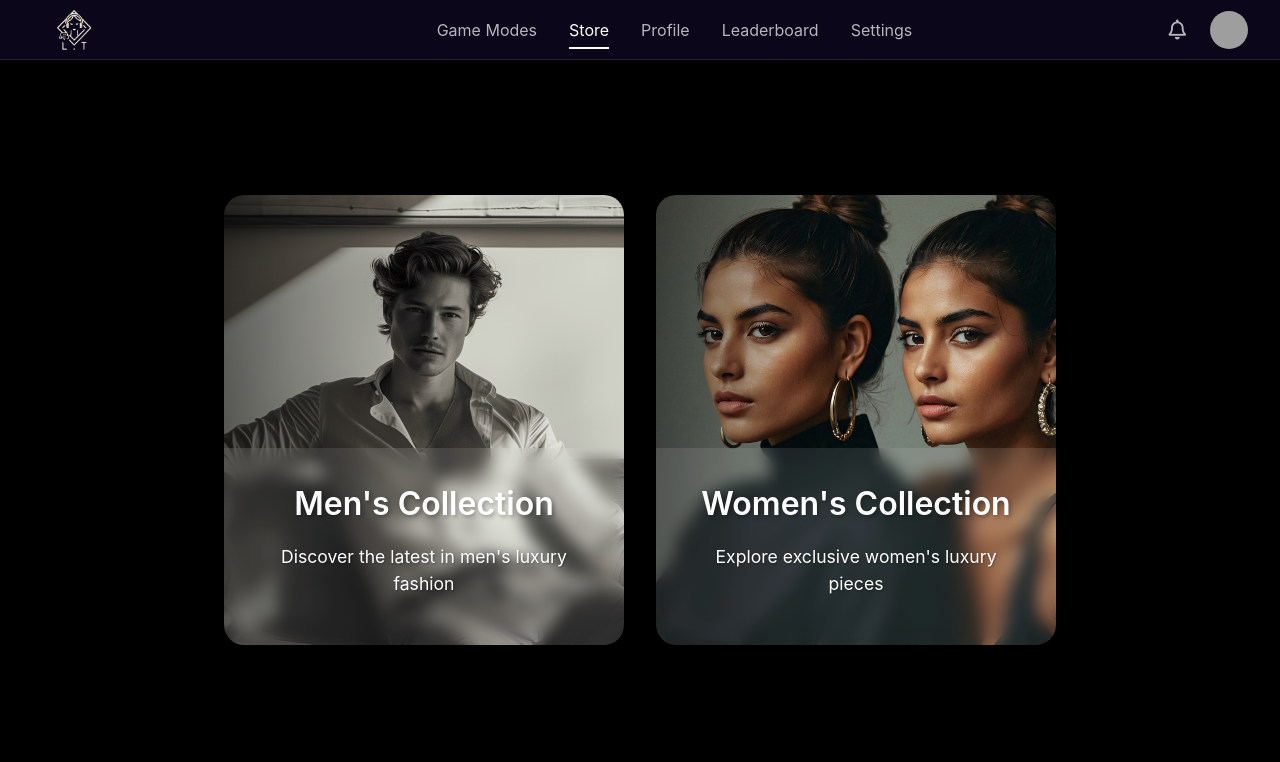
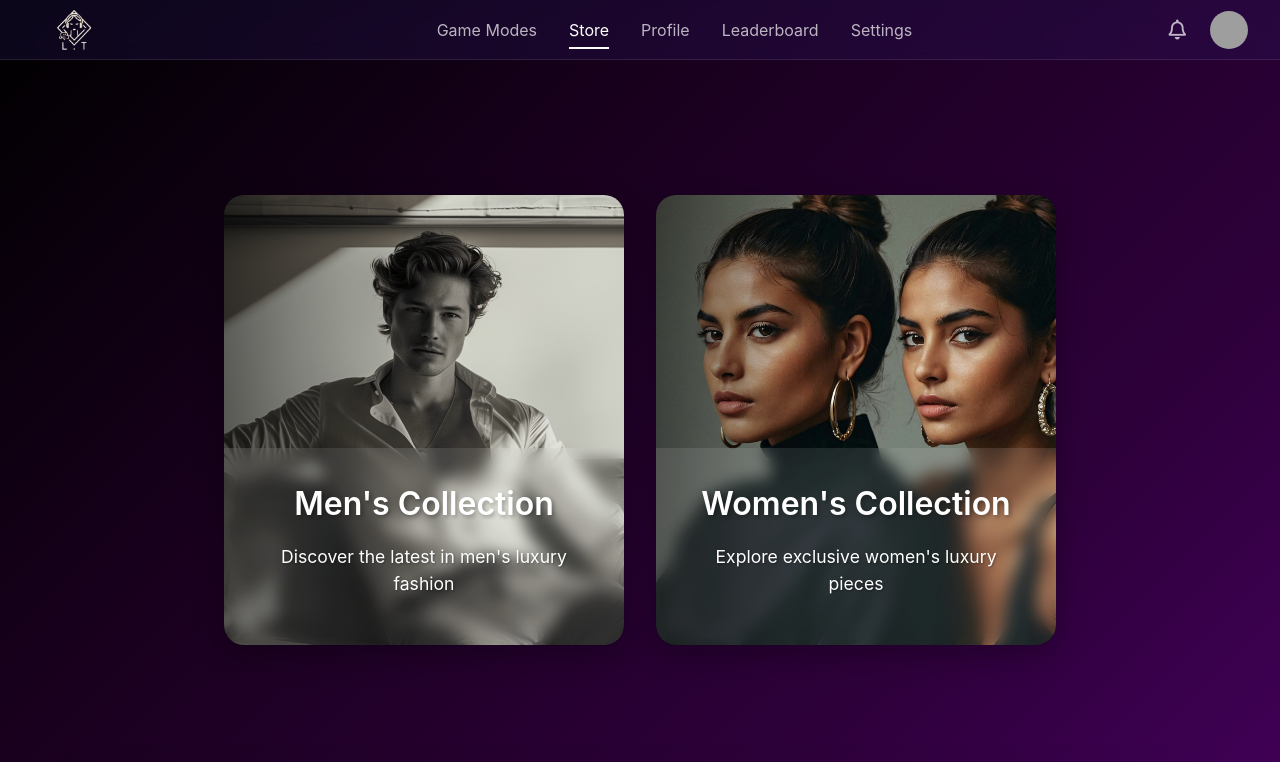
Before and after one commit to luxuryintaste-LIT/lit-ecommerce-backend, a React (Vite) app: page / in a window 1280 px wide. Shown: the top 762 px of the page. Built offline with nearby package versions, Linux system fonts and the light colour scheme; grey boxes are pictures that could not be loaded.

Commit message:
fixed color

```diff
--- a/src/App.css
+++ b/src/App.css
@@ -19,7 +19,8 @@ body {
   color: var(--text-color);
   min-height: 100vh;
   position: relative;
-  background-color: #000000; /* Black background */
+  background: linear-gradient(135deg, #000000, #1a001f, #2e003b, #4b0066, #6a1b9a);
+
 }
 
 /* Pattern overlay */
```
